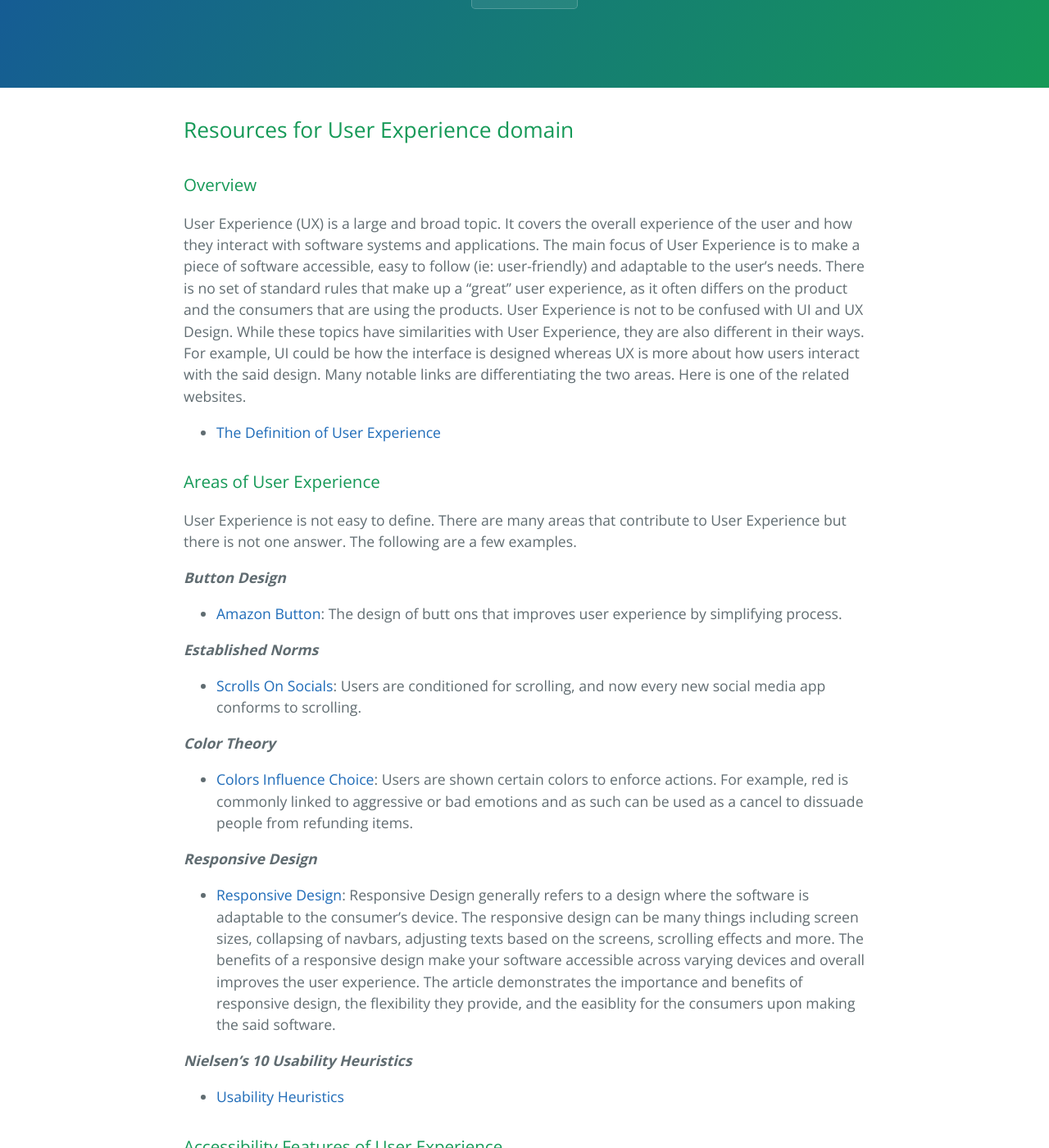
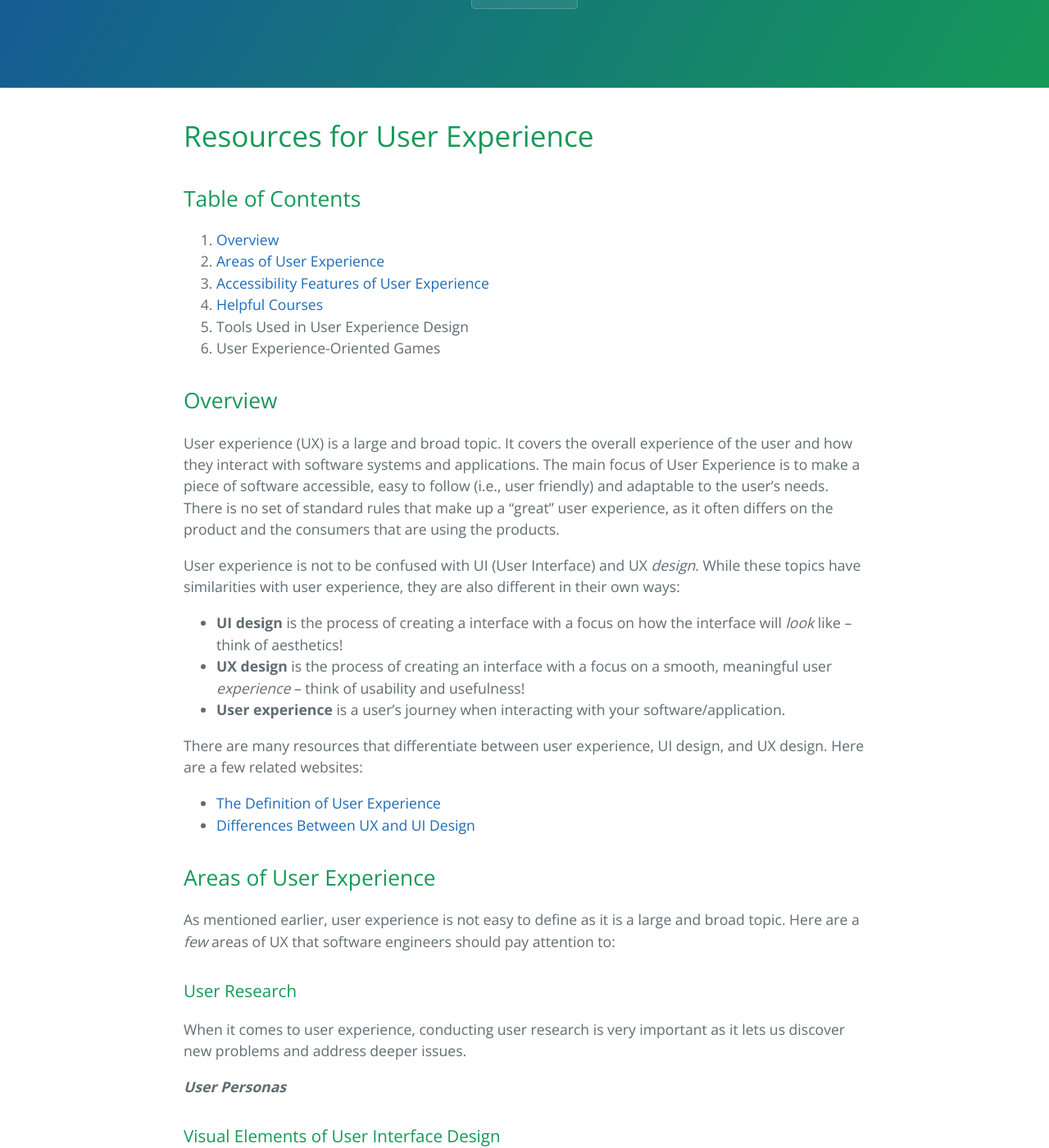
Before and after one commit to learning-software-engineering/learning-software-engineering.github.io, a Jekyll site: the page built from Topics/User_Experience.md, in a window 1280 px wide and 1400 px high, scrolled down 199 px. Shown: the whole window at 82% size. Built offline with Jekyll 4.4.1, drawn with Linux system fonts in a browser that asks for light colours; our own code applies the rules of GitHub Pages for plain Markdown files; some of the changed text lies outside the part shown.

Commit message:
Update User_Experience.md
first update -- created skeleton of what I will discuss

```diff
--- a/Topics/User_Experience.md
+++ b/Topics/User_Experience.md
@@ -1,19 +1,46 @@
-## Resources for User Experience domain
-
-### Overview
-
-User Experience (UX) is a large and broad topic. It covers the overall experience of the user and how they interact with software systems and applications. The main focus of User Experience is to make a piece of software accessible, easy to follow (ie: user-friendly) and adaptable to the user's needs. There is no set of standard rules that make up a "great" user experience, as it often differs on the product and the consumers that are using the products. User Experience is not to be confused with UI and UX Design. While these topics have similarities with User Experience, they are also different in their ways. For example, UI could be how the interface is designed whereas UX is more about how users interact with the said design. Many notable links are differentiating the two areas. Here is one of the related websites.
+# Resources for User Experience
 
 
+## Table of Contents
+1. [Overview](https://learning-software-engineering.github.io/Topics/User_Experience.html#overview)
+2. [Areas of User Experience](https://learning-software-engineering.github.io/Topics/User_Experience.html#areas-of-user-experience)
+3. [Accessibility Features of User Experience](https://learning-software-engineering.github.io/Topics/User_Experience.html#accessibility-features-of-user-experience)
+4. [Helpful Courses](https://learning-software-engineering.github.io/Topics/User_Experience.html#helpful-courses)
+5. Tools Used in User Experience Design
+6. User Experience-Oriented Games
+
+
+## Overview
+User experience (UX) is a large and broad topic. It covers the overall experience of the user and how they interact with software systems and applications. The main focus of User Experience is to make a piece of software accessible, easy to follow (i.e., user friendly) and adaptable to the user's needs. There is no set of standard rules that make up a "great" user experience, as it often differs on the product and the consumers that are using the products.
+
+User experience is not to be confused with UI (User Interface) and UX _design_. While these topics have similarities with user experience, they are also different in their own ways:
+- **UI design** is the process of creating a interface with a focus on how the interface will _look_ like -- think of aesthetics!
+- **UX design** is the process of creating an interface with a focus on a smooth, meaningful user _experience_ -- think of usability and usefulness!
+- **User experience** is a user's journey when interacting with your software/application.
+
+There are many resources that differentiate between user experience, UI design, and UX design. Here are a few related websites:
 - [The Definition of User Experience](https://www.nngroup.com/articles/definition-user-experience/)
+- [Differences Between UX and UI Design](https://bootcamp.cvn.columbia.edu/blog/what-is-ux-design/#:~:text=User%20experience%20(UX)%20refers%20to,usability%2C%20function%2C%20and%20design.)
 
-### Areas of User Experience
 
-User Experience is not easy to define. There are many areas that contribute to User Experience but there is not one answer. The following are a few examples.
+## Areas of User Experience
+As mentioned earlier, user experience is not easy to define as it is a large and broad topic. Here are a _few_ areas of UX that software engineers should pay attention to:
+
+### User Research
+When it comes to user experience, conducting user research is very important as it lets us discover new problems and address deeper issues.
+
+___User Personas___
+
+### Visual Elements of User Interface Design
+___Design Principles___
 
 ___Button Design___
 - [Amazon Button](https://medium.com/@cccalibour/how-ux-design-makes-a-difference-amazons-continue-button-901618a8b00e): The design of butt
 ons that improves user experience by simplifying process.
+
+___Navigation Systems___
+
+___Typography___
 
 ___Established Norms___
 - [Scrolls On Socials](https://forgeandsmith.com/blog/scrolling-vs-clicking-whats-the-preferred-user-experience/): Users are conditioned for scrolling, and now every new social media app conforms to scrolling.
@@ -24,25 +51,46 @@ ___Color Theory___
 ___Responsive Design___
 - [Responsive Design](https://devrix.com/tutorial/important-responsive-design/): Responsive Design generally refers to a design where the software is adaptable to the consumer's device. The responsive design can be many things including screen sizes, collapsing of navbars, adjusting texts based on the screens, scrolling effects and more. The benefits of a responsive design make your software accessible across varying devices and overall improves the user experience. The article demonstrates the importance and benefits of responsive design, the flexibility they provide, and the easiblity for the consumers upon making the said software.
 
+### User Experience Principles
 ___Nielsen's 10 Usability Heuristics___
 - [Usability Heuristics](./User_Experience/Usability_Heuristics.md)
 
-### Accessibility Features of User Experience
+### Sitemapping, Wireframing, and Prototyping
 
+
+## Accessibility Features of User Experience
 There are some things that have become a crucial part in making a software: Universal Design Principles.
 
 ___The 7 Universal Design Principles___
 - [Universal Design Principles](https://www.buffalo.edu/access/help-and-support/topic3/universaldesignprinciples.html): Universal Design Principles are not only used for software, but can be incorporated generally as well. These 7 principles ensure accessibility, consistency, and user-friendly software.
 This article provides the 7 Universal Design Principles that makes a software accessible to all users, which plays a important role in diversifying the User Experience.
 
-### Helpful Courses
+## Helpful Courses
+- [The Design of Interactive Computational Media (CSC318) offered by U of T](https://artsci.calendar.utoronto.ca/course/csc318h1). CSC318 expands on the work done before coding projects. For example, the course will have you test how users would interact with your prototype of a UI and then modify it so that the UX is better for the user.
+- [CalArt's UI/UX Design Specialization on Coursera](https://www.coursera.org/specializations/ui-ux-design). This is a package of 4 courses that teaches beginners the elements of UI design, fundamentals of UX design, and web design. This specialization will help you gain experience in wireframing, prototyping, and _designing_ (not coding) your own website/app. Plus, as a U of T student, you can get this specialization certificate for free once you finish the 4 courses!
 
-There are many courses related to User Experience. This includes the U of T Course [The Design of Interactive Computational Media](https://artsci.calendar.utoronto.ca/course/csc318h1) which is highly recommended if interested in this topic. [The Design of Interactive Computational Media](https://artsci.calendar.utoronto.ca/course/csc318h1) expands on the work done before coding projects. For example, one of the projects is testing how users would interact with a prototype of a UI and modifying it so that the UX is better for the user.
+## Tools Used in User Experience Design
+### Design Tools
+___Figma___
 
+Figma is a free (for the most part) collaborative tool that lets you design and build mock-ups and prototypes of your software/applications. You may not need to build prototypes as a software developer/engineer, but you'll probably find yourself viewing Figma design files to build your frontend. So, now's a great time to start learning how to use [Figma](https://www,figma.com)!
 
-### Tools Can Be Used In UX Design
+**Helpful tip:** With just a click of a button, you can switch to "developer mode" in Figma, which helps you translate design into code! Essentially, you can click on components like a button and get its corresponding code and styling. Read about how to use this feature [here](https://www.figma.com/dev-mode/).
 
-In addition to Bootstrap, Ant Design is another popular UI library and design system. It is specifically designed for React applications and other frontend frameworks like Vue, Angular and etc, providing a complete set of high-quality React components that make user interface development simpler, more consistent, and modular. Ant Design is ideal for building enterprise-level applications and dashboards with a focus on high performance, usability, and aesthetics.
+___Adobe XD___
+
+[Adobe XD](https://www.adobe.com/products/xd/learn/get-started/what-is-adobe-xd-used-for.html) is another popular prototyping tool. Unfortunately, the current author of this wiki doesn't know much about it, other than it requires a monthly subscription :(.
+
+### UI Component Libraries
+When building an application with a frontend framework (e.g., React, Vue, Angular, etc.), developers can import an UI design component library/libraries to help them easily build aesthetic, user-friendly interfaces.
+
+___Material UI (MUI)___
+
+[MUI](https://mui.com/) is a popular library of UI design components made for React.
+
+___Ant Design___
+
+Ant Design is another popular UI library and design system. It is specifically designed for React applications and other frontend frameworks like Vue, Angular and etc, providing a complete set of high-quality React components that make user interface development simpler, more consistent, and modular. Ant Design is ideal for building enterprise-level applications and dashboards with a focus on high performance, usability, and aesthetics.
 
 Ant Design provides a wide range of UI components, including buttons, icons, form elements, tables, and navigation menus. It also offers a consistent design language, making it easier for developers to create appealing user interfaces. The design ensures that your applications look great on different devices and screen sizes. More importantly, it is easy to use for beginners. Following steps are provided for you to start using Ant Design in your project.
 
@@ -66,7 +114,6 @@ function App() {
 
 export default App;
 
-
 Besides, Ant Design allows you to customize the default theme by modifying the less variables. For instance, you can use tools like 'craco-less' or 'react-app-rewired' to customize your theme without ejecting from Create React App.
 
 If you want to learn more about Ant Design. There are some useful documents or tutorials that can help you get started with Ant Design.
@@ -80,12 +127,10 @@ If you want to learn more about Ant Design. There are some useful documents or t
 By following these tutorials, I hope you can gain a solid understanding of how to use Ant Design in your React projects and create attractive, user-friendly interfaces.
 
 
-### User Experience Orientated Games
-
+## User Experience-Orientated Games
 User experience is unique, as practicing user experience design can be challenging. Since user experience has to do a lot with visuals, you can learn user design by playing games. User experience orientated games can be an engaging and fun way to get familiar with common UX practices. Here are unique games that can help develop better UX design skills.
 
 - [Can't Unsee](https://cantunsee.space/): The game of choice! Can't Unsee is a game that presents the user with two designs and challenges the user to pick the most correct user experience design. Feedback on each selection allows the user to learn from their mistakes. Sharpen your knowledge of common user experience design practices while testing your attention to detail.
-
 
 - [Designercize](https://designercize.com/): Leetcode for designers. This unique game gives the user a unique interview-style design challenge to prepare for future interviews. Each challenge comes with a set of constraints containing a time limit, providing a realistic scenario for practicing your design and problem-solving skills. From common user experience practices to visual design, this game is a great way to improve your on-the-fly design abilities and creativity.
 
```
